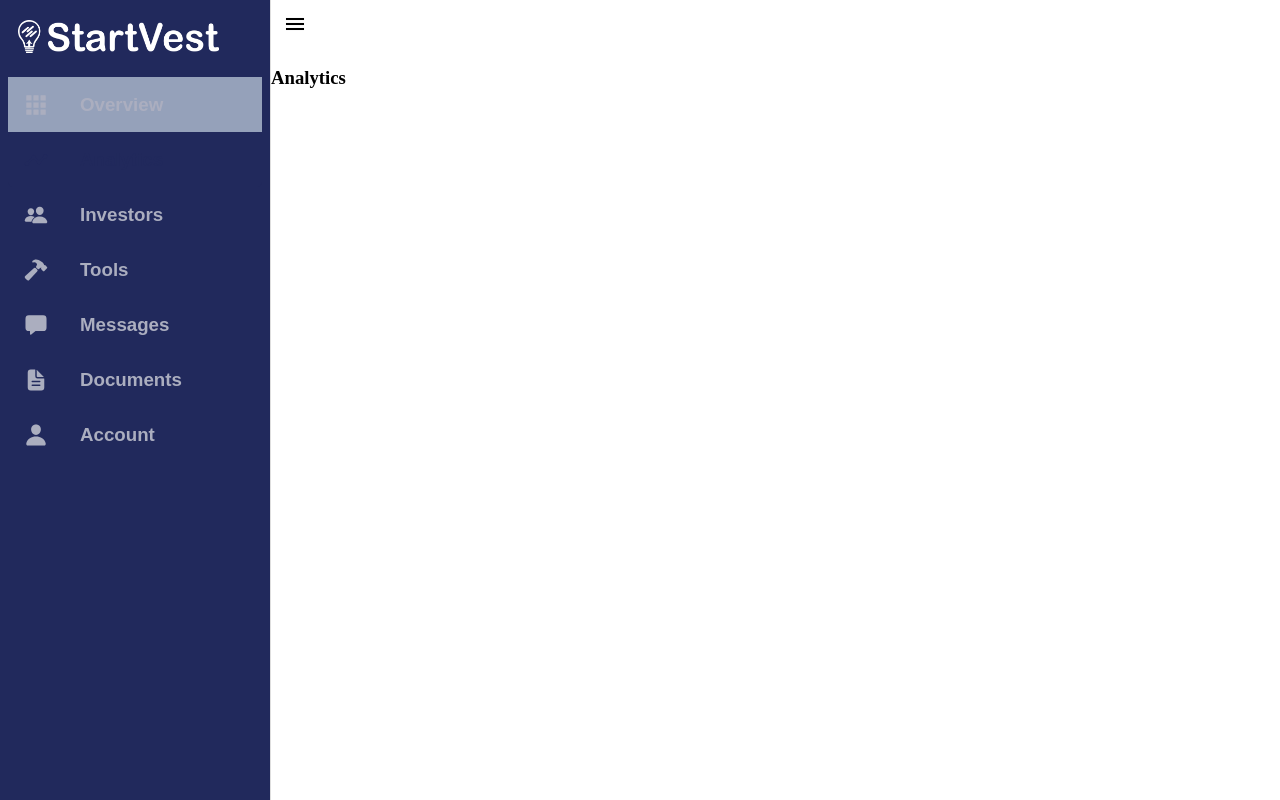
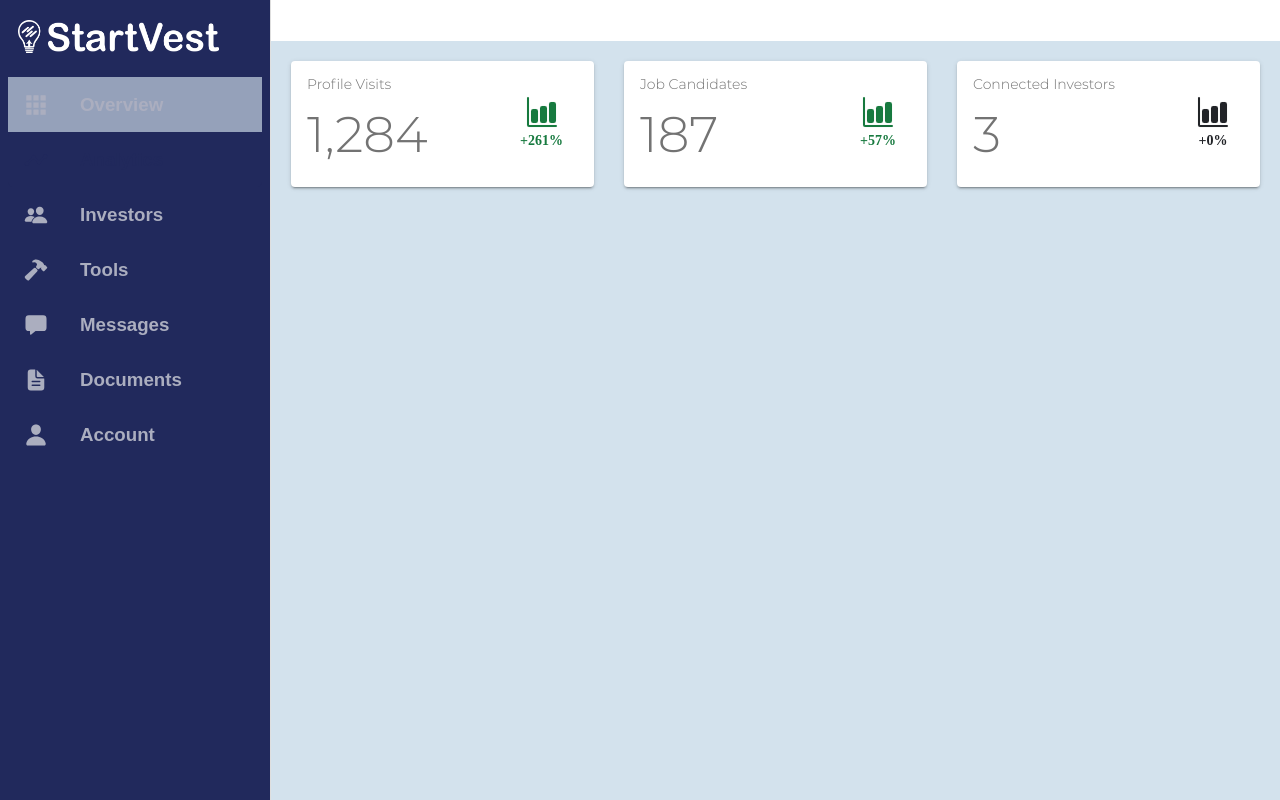
Before and after one commit to Startvest/dashboard, a React (Create React App) app: page /analytics#/overview in a window 1280 px wide. Both pictures are taken after a click on the element 36 px from the left and 159 px from the top of the page. Built offline with nearby package versions, Linux system fonts and the light colour scheme; a web font is replaced by a local one.

Commit message:
Added More UI Components against Hackathon

```diff
--- a/public/index.html
+++ b/public/index.html
@@ -2,7 +2,7 @@
 <html lang="en">
   <head>
     <meta charset="utf-8" />
-    <link rel="icon" href="%PUBLIC_URL%/favicon.ico" />
+    <link rel="icon" href="%PUBLIC_URL%/logo-3.png" />
     <link rel="preconnect" href="https://fonts.googleapis.com">
     <link rel="preconnect" href="https://fonts.gstatic.com" crossorigin>
     <link href="https://fonts.googleapis.com/css2?family=Montserrat:wght@300;400;500&display=swap" rel="stylesheet">
--- a/src/components/card.jsx
+++ b/src/components/card.jsx
@@ -1,7 +1,7 @@
 export function Card(props){
 
     return(
-        <div className="card-body" id="card" style={{backgroundColor: props.color, width:props.width}}>
+        <div className="card-body" id="card" style={{backgroundColor: props.color, width:props.width===null?"100%":props.width}}>
             {props.children}
         </div>
     )
--- a/src/pages/Analytics.jsx
+++ b/src/pages/Analytics.jsx
@@ -1,14 +1,92 @@
 import '../styles/fonts.css';
-import { IonPage, IonMenuButton, IonButtons } from "@ionic/react";
+import '../styles/Analytics.css'
+import { IonPage, IonMenuButton, IonButtons, IonGrid, IonRow, IonCol, IonCard, IonCardContent, IonIcon } from "@ionic/react";
+import { Toolbar } from '../components/Toolbar';
+import { barChart } from "ionicons/icons"
 
 export function Analytics(){
+    const contentStyle = {
+        width: '100%',
+        backgroundColor: '#D3E2ED',
+        height: '100%'
+    }
 
+    const mainFigureStyle = {
+        fontSize: '50px',
+        fontFamily: 'Montserrat'
+    }
     return(
         <IonPage>
-            <IonButtons slot="start">
-                <IonMenuButton autoHide="false" menu="dashboard"/>
-            </IonButtons>
-            <h3>Analytics</h3>
+            <Toolbar>
+                <IonButtons slot="start">
+                    <IonMenuButton />
+                </IonButtons>
+            </Toolbar>
+
+            <div style={contentStyle}>
+                <IonGrid>
+                    <IonRow>
+                        <IonCol size-sm="12" size-md="6" size-lg="4">
+                            <IonCard>
+                                <IonCardContent>
+                                    <div style={{display: 'flex'}}>
+                                        <div>
+                                            <p>Profile Visits</p>
+                                            <h3 style={mainFigureStyle}>1,284</h3>
+                                        </div>
+
+                                        <div style={{display:'flex', flexDirection:'column', alignItems:'center', justifyContent: 'center', margin:'0 15px 0 auto'}}>
+                                            <IonIcon id="progress" size="large" icon={barChart}/>
+                                            <h6 style={{color:'#177a3f', fontWeight:'bold'}}>{"+261%"}</h6>
+                                        </div>
+
+                                    </div>
+                                </IonCardContent>
+                            </IonCard>
+                        </IonCol>
+
+                        <IonCol size-sm="12" size-md="6" size-lg="4">
+                            <IonCard>
+                                <IonCardContent>
+                                    <div style={{display: 'flex'}}>
+                                        <div>
+                                            <p>Job Candidates</p>
+                                            <h3 style={mainFigureStyle}>187</h3>
+                                        </div>
+
+                                        <div style={{display:'flex', flexDirection:'column', alignItems:'center', justifyContent: 'center', margin:'0 15px 0 auto'}}>
+                                            <IonIcon id="progress" size="large" icon={barChart}/>
+                                            <h6 style={{color:'#177a3f', fontWeight:'bold'}}>{"+57%"}</h6>
+                                        </div>
+
+                                    </div>
+                                </IonCardContent>
+                            </IonCard>
+                        </IonCol>
+
+                        <IonCol size-sm="12`" size-md="6" size-lg="4">
+                            <IonCard>
+                                <IonCardContent>
+                                    <div style={{display: 'flex'}}>
+                                        <div>
+                                            <p>Connected Investors</p>
+                                            <h3 style={mainFigureStyle}>3</h3>
+                                        </div>
+
+                                        <div style={{display:'flex', flexDirection:'column', alignItems:'center', justifyContent: 'center', margin:'0 15px 0 auto'}}>
+                                            <IonIcon color="dark" size="large" icon={barChart}/>
+                                            <h6 style={{color:'#222428', fontWeight:'bold'}}>{"+0%"}</h6>
+                                        </div>
+
+                                    </div>
+                                </IonCardContent>
+                            </IonCard>
+                        </IonCol>
+                    </IonRow>
+                </IonGrid>
+
+            </div>
+
         </IonPage>
     )
 }
--- a/src/pages/Documents.jsx
+++ b/src/pages/Documents.jsx
@@ -18,7 +18,7 @@ export function Documents(){
         <IonPage className="documents-page">
             <Toolbar>
                 <IonButtons slot="start">
-                    <IonMenuButton />
+                    <IonMenuButton style={{margin:'auto'}}/>
                 </IonButtons>
             </Toolbar>
 
@@ -52,7 +52,7 @@ export function Documents(){
                                                 you get fully recognized by top investors on our platform.
                                             </h6>
 
-                                            <IonButton>
+                                            <IonButton id="btn-upload">
                                                 <IonIcon slot="start" icon={cloudUpload} />
                                                 Click here to upload your pitch video
                                             </IonButton>
--- /dev/null
+++ b/src/styles/Analytics.css
@@ -0,0 +1,3 @@
+#progress{
+    color: #177a3f;
+}
--- a/src/styles/Documents.css
+++ b/src/styles/Documents.css
@@ -1,3 +1,14 @@
 .btn-icon{
     font-size: 20px;
 }
+
+#btn-upload{
+    font-family: 'Montserrat';
+}
+
+@media (max-width: 465px){
+    #btn-upload{
+        font-size: 12px
+    }
+
+}
--- a/src/styles/Investors.css
+++ b/src/styles/Investors.css
@@ -33,3 +33,28 @@ h2{
     margin: 5px 0 20px 0;
     padding: 0 0 0 5px
 }
+
+@media screen and (max-width: 425px){
+    #content-investors{
+        display: flex;
+        flex-direction: column;
+        gap: 10px;
+    }
+
+    .btn-add{
+        width: 70%;
+    }
+}
+
+@media screen and (min-width:450px) and (max-width: 768px){
+    #content-investors{
+        display: flex;
+        flex-direction: column;
+        gap: 10px;
+    }
+
+    .btn-add{
+        width: 50%;
+    }
+
+}
--- a/src/styles/Overview.css
+++ b/src/styles/Overview.css
@@ -9,6 +9,10 @@
 
 ion-chip:hover .dropdown-menu{
     display: block;
+}
+
+.grid{
+    width: 100%;
 }
 
 .btn-menu{
@@ -57,7 +61,3 @@ ion-chip:hover .dropdown-menu{
 .end-icon{
     margin-left: auto;
 }
-
-#ov-card{
-    height: fit-content;
-}
--- a/src/styles/Toolbar.css
+++ b/src/styles/Toolbar.css
@@ -80,3 +80,9 @@
 .dropdown-item:hover{
     background: #dcdcdc;
 }
+
+@media screen and (max-width: 768px){
+    .navbar{
+        padding: 0.1rem 0.1rem 0.1rem 1.5rem;
+    }
+}
```
Also changed, not shown: src/pages/Overview.jsx (+31 -14 lines), public/logo-3.png (added).
